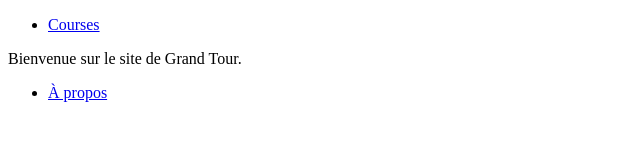
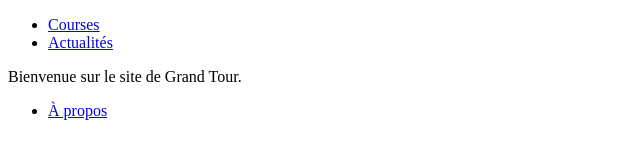
Before and after one commit to Grand-Tour/grand-tour.github.io, a plain HTML site: page index.html in a window 1280 px wide. Shown: the whole page, without its empty margins (0-640 px from the left). Drawn offline with Linux system fonts and the light colour scheme.

Commit message:
Update index.html

```diff
--- a/index.html
+++ b/index.html
@@ -12,6 +12,7 @@
             <nav class="header">
                 <ul>
                     <li><a href="/courses/">Courses</a></li>
+                    <li><a href="/news/">Actualités</a></li>
                 </ul>
             </nav>
         </header>
```
